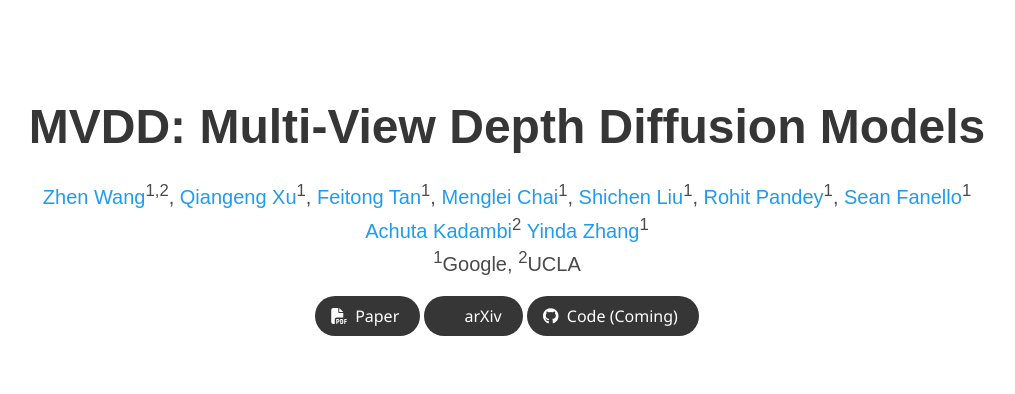
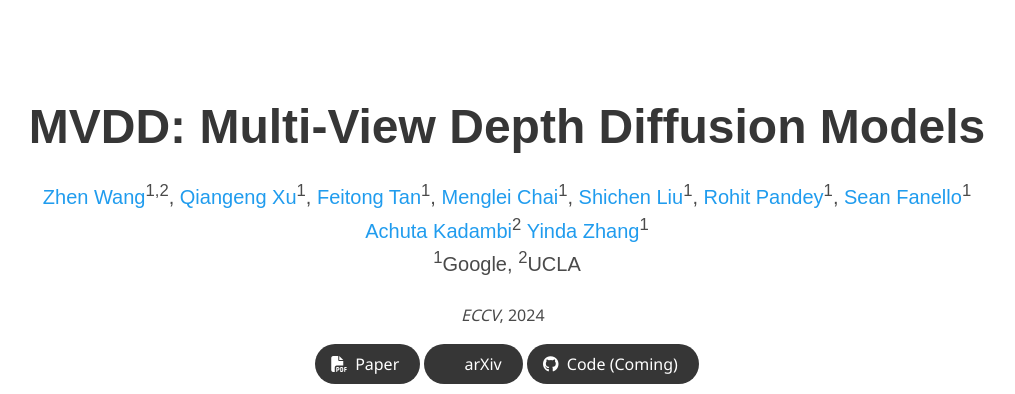
Before and after one commit to mvdd1/mvdd.github.io, a plain HTML site: page index.html in a window 1280 px wide. Shown: the top 394 px of the page, without its empty margins (133-1148 px from the left). Drawn offline with nearby package versions, Linux system fonts and the light colour scheme; some icons are missing; a web font is replaced by a local one.

Commit message:
Update index.html

```diff
--- a/index.html
+++ b/index.html
@@ -121,6 +121,10 @@
             <span class="author-block"><sup>1</sup>Google,</span>
             <span class="author-block"><sup>2</sup>UCLA</span>
           </div>
+
+          <br>
+              <em>ECCV</em>, 2024 &nbsp
+          <br>
 
           <div class="column has-text-centered">
             <div class="publication-links">
```
